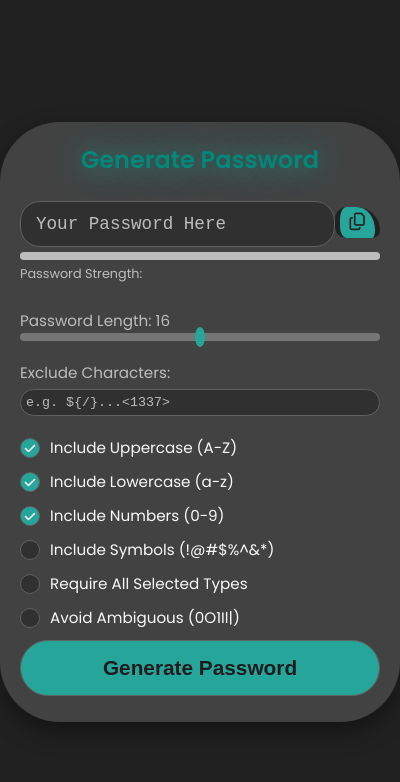
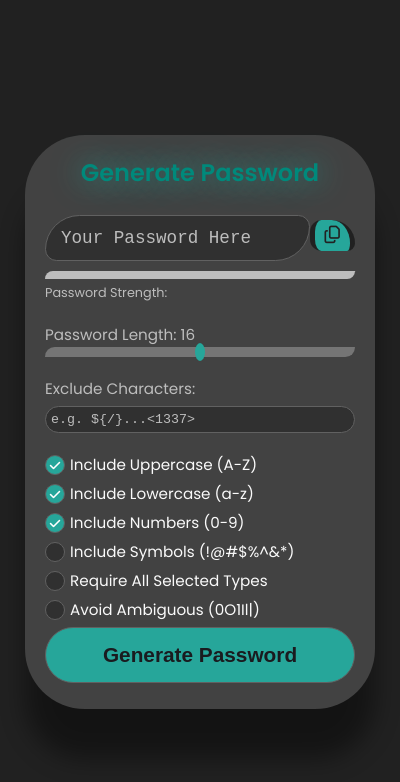
Before and after one commit to polskapeeps/PassLock, an Electron app: page index.html in a window 400 px wide. Drawn offline with Linux system fonts and the light colour scheme.

Commit message:
gui edits shrinking down app

```diff
--- a/style.css
+++ b/style.css
@@ -29,16 +29,16 @@ body {
   justify-content: center;
   align-items: center;
   min-height: 100vh;
-  padding: 0px ;
+  padding: 10px;
 }
 
 .container {
   background-color: var(--container-bg);
   padding: 30px 20px;
   border-radius: 60px;
-  box-shadow: 0 10px 25px rgba(0, 0, 0, 0.4);
+  box-shadow: 0 50px 25px rgba(0, 0, 0, 0.4);
   width: 100%;
-  max-width: 400px;
+  max-width: 350px;
   text-align: center;
 }
 
@@ -64,7 +64,7 @@ h1 {
   border: 1px solid var(--border-color);
   background-color: var(--input-bg);
   color: var(--text-color);
-  border-radius: 20px 20px 20px 20px;
+  border-radius: 60px 20px 60px 20px;
   outline: none;
   font-family: "Courier New", Courier, monospace;
 }
@@ -92,29 +92,29 @@ h1 {
 
 .copy-message {
   color: var(--success-color);
-  font-size: 0.9em;
+  font-size: 0.7em;
   margin-bottom: 1px;
   opacity: 0;
   transition: opacity 0.3s ease;
 }
 
 .copy-message.show {
-  opacity: 1;
+  opacity: 2;
 }
 
 .strength-meter {
   height: 8px;
   width: 100%;
   background-color: var(--text-muted);
-  border-radius: 60px;
-  margin-top: 5px;
+  border-radius: 60px 1px 60px 1px;
+  margin-top: 10px;
   overflow: hidden;
 }
 
 .strength-meter-bar {
   height: 100%;
   width: 0;
-  border-radius: 4px;
+  border-radius: 60px 2px 60px 2px;
   background-color: var(--primary-hover);
   transition: width 0.3s ease, background-color 0.3s ease;
 }
@@ -124,7 +124,7 @@ h1 {
   color: var(--text-muted);
   text-align: left;
   margin-top: 5px;
-  height: 1em;
+  height: .9em;
 }
 
 .options {
@@ -148,14 +148,14 @@ h1 {
 .option.checkbox-option {
   flex-direction: row;
   align-items: center;
-  margin-bottom: 10px;
+  margin-bottom: 5px;
 }
 
 .option.checkbox-option label {
-  margin-left: 10px;
+  margin-left: 5px;
   color: var(--text-color);
   cursor: pointer;
-  transition: color 0.3s ease;
+  transition: color 0.6s ease;
 }
 
 .option.checkbox-option label:hover {
@@ -177,7 +177,7 @@ input[type="text"] {
   background-color: var(--input-bg);
   color: var(--text-color);
   border-radius: 60px;
-  margin-top: 4px;
+  margin-top: 5px;
   font-family: "Courier New", Courier, monospace;
 }
 
@@ -188,9 +188,9 @@ input[type="range"] {
   -webkit-appearance: none;
   appearance: none;
   width: 100%;
-  height: 8px;
+  height: 10px;
   background: var(--slider-track);
-  border-radius: 60px;
+  border-radius: 60px 2px 60px 2px;
   cursor: pointer;
   outline: none;
 }
@@ -199,21 +199,21 @@ input[type="range"]::-webkit-slider-thumb {
   -webkit-appearance: none;
   appearance: none;
   width: 10px;
-  height: 20px;
+  height: 18px;
   background: var(--slider-thumb);
-  border-radius: 50%;
+  border-radius: 60%;
   cursor: pointer;
-  transition: background-color 0.2s ease;
+  transition: background-color 0.5s ease;
 }
 
 input[type="range"]::-moz-range-thumb {
   width: 10px;
-  height: 20px;
+  height: 18px;
   background: var(--slider-thumb);
-  border-radius: 50%;
+  border-radius: 60%;
   cursor: pointer;
   border: none;
-  transition: background-color 0.2s ease;
+  transition: background-color 0.5s ease;
 }
 
 input[type="range"]:hover::-webkit-slider-thumb,
```
